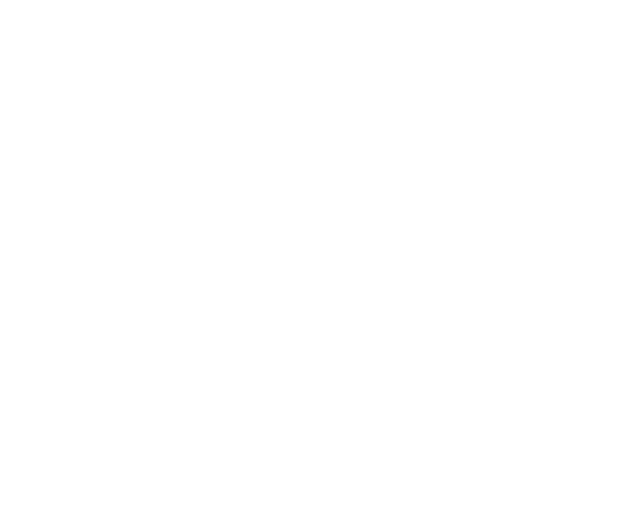
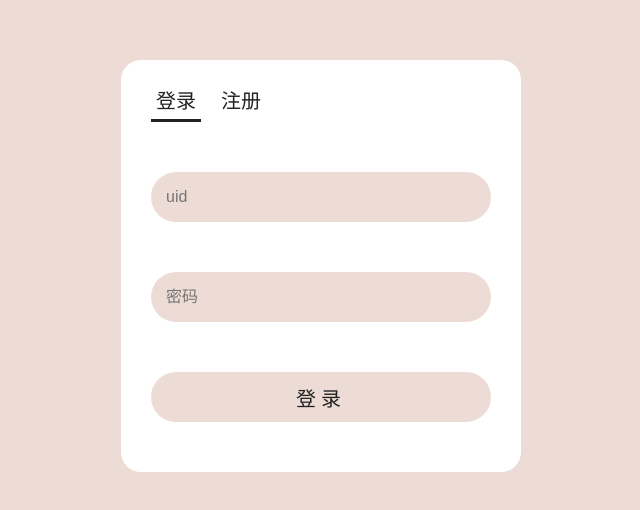
Before and after one commit to SE-Kokochatting/KokoChatting, a React (Vite) app in the folder src/frontend/: page /login in a window 1280 px wide. Before the commit this address had no page. Shown: the part 134-644 px from the top of the page, without its empty margins (319-959 px from the left). Built offline with nearby package versions, Linux system fonts and the light colour scheme.

Commit message:
✨ feat(page): Login / Register
Add login / rgeister page.

```diff
--- a/src/frontend/src/App.scss
+++ b/src/frontend/src/App.scss
@@ -11,6 +11,10 @@
 input {
   border: none;
   outline: none;
+}
+
+button {
+  border: none;
 }
 
 body {
--- /dev/null
+++ b/src/frontend/src/pages/Login/index.scss
@@ -0,0 +1,70 @@
+.entrance {
+  width: 100vw;
+  height: 100vh;
+  position: relative;
+  background-color: var(--bg-login);
+
+  &-window {
+    width: 400px;
+    position: absolute;
+    top: 50%;
+    left: 50%;
+    transform: translateX(-50%) translateY(-50%);
+    background-color: var(--bg-dark);
+    border-radius: 20px;
+    color: var(--font);
+    padding: 20px 20px 50px 20px;
+    box-sizing: border-box;
+
+    &-tab {
+      display: flex;
+      padding: 0 10px;
+
+      &-item {
+        margin-right: 15px;
+        font-size: 20px;
+        cursor: pointer;
+        padding: 5px;
+      }
+
+      &-item.selected {
+        border-bottom: 3px solid var(--font);
+      }
+    }
+
+    &-form {
+      width: 100%;
+      display: flex;
+      flex-direction: column;
+      box-sizing: border-box;
+      padding: 0 10px;
+      margin-top: 50px;
+
+      &-input {
+        margin-bottom: 50px;
+        background-color: var(--bg-login);
+        height: 50px;
+        border-radius: 25px;
+        box-sizing: border-box;
+        padding: 15px;
+        color: var(--light);
+        font-size: 16px;
+      }
+
+      &-btn {
+        height: 50px;
+        border-radius: 25px;
+        background-color: var(--bg-login);
+        font-size: 20px;
+        letter-spacing: 5px;
+        color: var(--font);
+        cursor: pointer;
+        transition: background 0.2s;
+      }
+
+      &-btn:hover {
+        background-color: #444;
+      }
+    }
+  }
+}
--- /dev/null
+++ b/src/frontend/src/pages/Login/index.tsx
@@ -0,0 +1,78 @@
+import { useNavigate, useLocation } from 'react-router-dom'
+import { Theme } from '@/enums'
+import ThemeStore from '@/mobx/theme'
+import './index.scss'
+// type LoginProps = {
+// };
+function Login(/* props: LoginProps */) {
+  // const {} = props;
+  const navigate = useNavigate()
+  const location = useLocation()
+  const { pathname } = location
+  return (
+    <div
+      className={ThemeStore.theme === Theme.Dark ? 'entrance dark' : 'entrance'}
+    >
+      <div className='entrance-window'>
+        <div className='entrance-window-tab'>
+          <div
+            className={
+              pathname === '/login'
+                ? 'entrance-window-tab-item selected'
+                : 'entrance-window-tab-item'
+            }
+            onClick={() => {
+              navigate('/login')
+            }}
+          >
+            登录
+          </div>
+          <div
+            className={
+              pathname === '/register'
+                ? 'entrance-window-tab-item selected'
+                : 'entrance-window-tab-item'
+            }
+            onClick={() => {
+              navigate('/register')
+            }}
+          >
+            注册
+          </div>
+        </div>
+        <div className='entrance-window-form'>
+          {pathname === '/login' ? (
+            <>
+              <input
+                type='text'
+                placeholder='uid'
+                className='entrance-window-form-input'
+              />
+              <input
+                type='password'
+                placeholder='密码'
+                className='entrance-window-form-input'
+              />
+              <button className='entrance-window-form-btn'>登录</button>
+            </>
+          ) : (
+            <>
+              <input
+                type='text'
+                placeholder='用户名'
+                className='entrance-window-form-input'
+              />
+              <input
+                type='password'
+                placeholder='密码'
+                className='entrance-window-form-input'
+              />
+              <button className='entrance-window-form-btn'>注册</button>
+            </>
+          )}
+        </div>
+      </div>
+    </div>
+  )
+}
+export default Login
--- a/src/frontend/src/styles/color-var.scss
+++ b/src/frontend/src/styles/color-var.scss
@@ -3,6 +3,7 @@
   --bg-2: #fff;
   --bg-3: #fff;
   --bg-dark: #fff;
+  --bg-login: #ecdcd5;
   --font: #222;
   --light: #000;
   --secondary: #00c0ff;
@@ -13,6 +14,7 @@
   --bg-2: #444;
   --bg-3: #333;
   --bg-dark: #131313;
+  --bg-login: #333;
   --font: #cecece;
   --light: #fff;
   --secondary: #b4fdff;
```
Also changed, not shown: src/frontend/src/routes/index.ts (+11 -0 lines).
